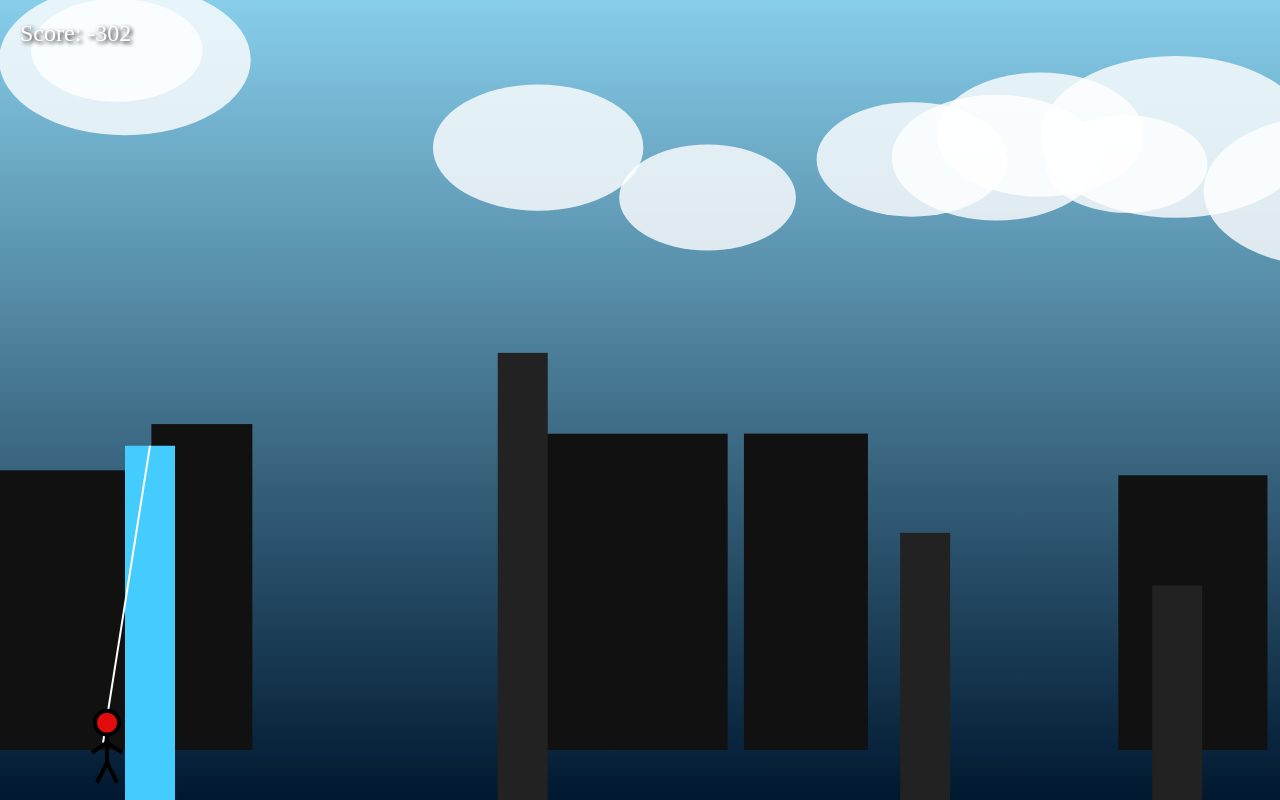
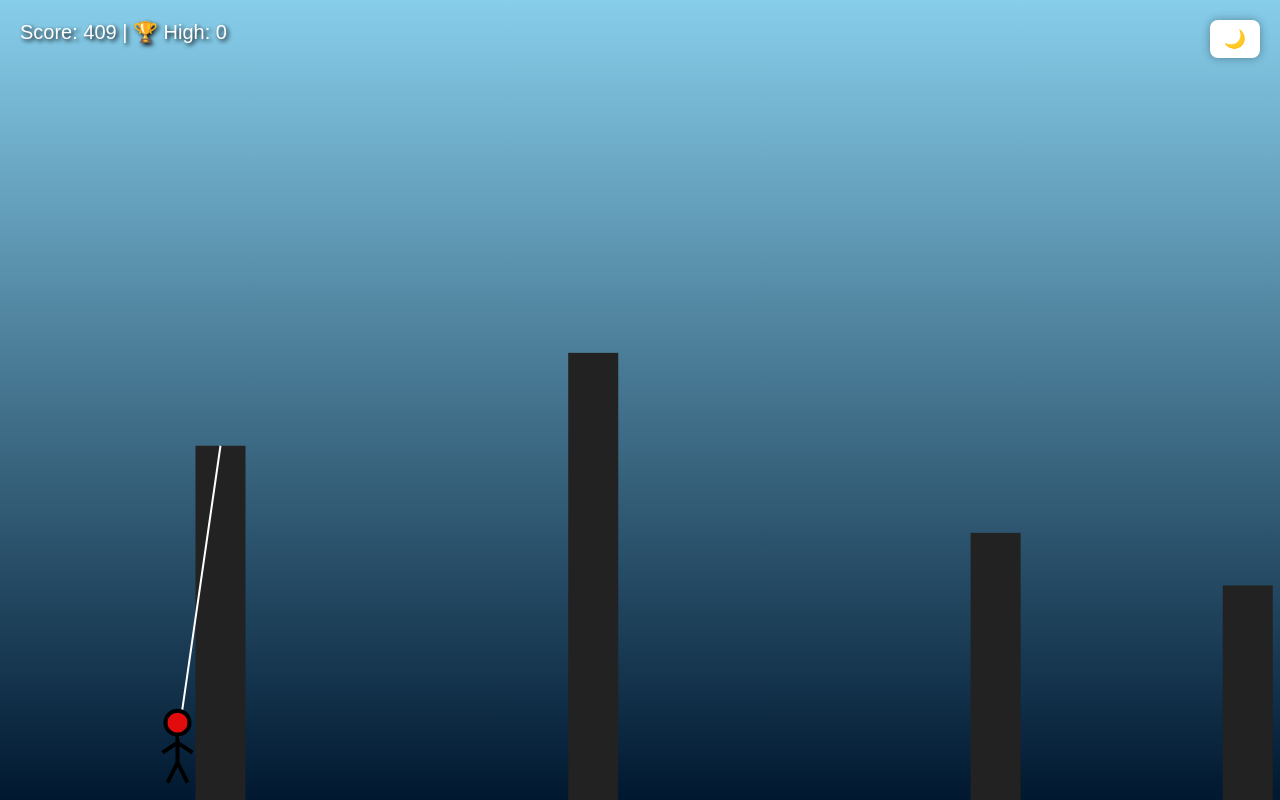
Before and after one commit to hamzah7800/swing, a plain HTML site: page index.html in a window 1280 px wide. Drawn offline with Linux system fonts and the light colour scheme.

Commit message:
Update index.html

```diff
--- a/index.html
+++ b/index.html
@@ -2,25 +2,35 @@
 <html lang="en">
 <head>
 <meta charset="UTF-8">
-<title>Stickman Swinger</title>
+<title>Stickman Swing Game</title>
 <meta name="viewport" content="width=device-width, initial-scale=1.0, user-scalable=no">
 <style>
   html, body {
-    margin:0; padding:0; overflow:hidden;
+    margin: 0; padding: 0; overflow: hidden;
     background: linear-gradient(to top, #001830, #87ceeb);
     touch-action: none;
+    font-family: sans-serif;
   }
-  canvas { display:block; }
+  canvas { display: block; }
   #score {
-    position:absolute; top:20px; left:20px;
-    font-size:24px; color:white;
-    text-shadow:2px 2px 4px #000;
+    position: absolute; top: 20px; left: 20px;
+    font-size: 20px; color: white;
+    text-shadow: 2px 2px 4px #000;
+  }
+  #toggleMode {
+    position: absolute; top: 20px; right: 20px;
+    z-index: 10; padding: 8px 14px;
+    font-size: 18px; border: none;
+    background: #fff; border-radius: 8px;
+    box-shadow: 0 0 10px #0005;
+    cursor: pointer;
   }
 </style>
 </head>
 <body>
 <canvas id="canvas"></canvas>
 <div id="score">Score: 0</div>
+<button id="toggleMode">🌙</button>
 <audio id="whoosh" src="https://freesound.org/data/previews/256/256113_3263906-lq.mp3"></audio>
 
 <script>
@@ -31,240 +41,217 @@ canvas.width = W; canvas.height = H;
 
 const whoosh = document.getElementById("whoosh");
 
-// Buildings
-const skyline = [];
-for(let i=0; i<20; i++){
-  const w = 100 + Math.random()*100;
-  const h = 200 + Math.random()*150;
-  skyline.push({x: i*w*1.5, y: H - h - 50, w, h});
+let score = 0;
+let highScore = localStorage.getItem("highScore") || 0;
+let webLevel = 1;
+
+const scoreEl = document.getElementById("score");
+
+let ropeLength = 300, angle = Math.PI/3, angularVelocity = 0, angularAcceleration = 0;
+let gravity = 0.4, damping = 0.992, swingBoost = 0.001;
+let spider = {x: 0, y: 0, vx: 0, vy: 0, radius: 18};
+let anchors = [], anchorIndex = 0;
+let isSwinging = true, isHolding = false, cameraX = 0;
+let isNight = false;
+
+document.getElementById("toggleMode").onclick = () => {
+  isNight = !isNight;
+  document.body.style.background = isNight
+    ? "linear-gradient(to top, #000010, #111122)"
+    : "linear-gradient(to top, #001830, #87ceeb)";
+};
+
+function generateAnchors() {
+  anchors = [];
+  let x = 150;
+  for (let i = 0; i < 60; i++) {
+    const height = 200 + Math.random() * 250;
+    anchors.push({x, y: H - height});
+    x += 250 + Math.random() * 200;
+  }
 }
 
-// Clouds
-const clouds = [];
-for(let i=0; i<10; i++){
-  clouds.push({
-    x: Math.random()*W,
-    y: 50 + Math.random()*150,
-    w: 80 + Math.random()*60,
-    speed: 0.2 + Math.random()*0.3
-  });
+function getAnchor() {
+  return anchors[anchorIndex];
 }
 
-let ropeLength = 300, angle = Math.PI/3, angularVelocity=0, angularAcceleration=0;
-const gravity = 0.4, damping=0.992, swingBoost=0.001;
-let spider = {x:0,y:0,vx:0,vy:0,radius:18};
-let anchors = [], anchorIndex=0;
-let isSwinging=true, isHolding=false, cameraX=0;
-let score=0, scoreOffset = 0;
-const scoreEl = document.getElementById("score");
-
-// Particles
-let particles = [];
-function createLatchParticles(x, y) {
-  for(let i=0; i<15; i++){
-    particles.push({
-      x, y,
-      vx: (Math.random() - 0.5) * 4,
-      vy: (Math.random() - 0.5) * 4,
-      alpha: 1
-    });
-  }
-}
-function updateParticles() {
-  particles.forEach(p => {
-    p.x += p.vx;
-    p.y += p.vy;
-    p.alpha -= 0.03;
-  });
-  particles = particles.filter(p => p.alpha > 0);
-}
-function drawParticles() {
-  ctx.fillStyle = "white";
-  particles.forEach(p => {
-    ctx.globalAlpha = p.alpha;
-    ctx.beginPath();
-    ctx.arc(p.x - cameraX, p.y, 3, 0, 2 * Math.PI);
-    ctx.fill();
-  });
-  ctx.globalAlpha = 1;
+function updateSpiderPosFromAngle() {
+  const a = getAnchor();
+  spider.x = a.x + ropeLength * Math.sin(angle);
+  spider.y = a.y + ropeLength * Math.cos(angle);
 }
 
-// Anchors
-function generateAnchors(){
-  anchors=[];
-  let x=150;
-  for(let i=0;i<60;i++){
-    const height = 200 + Math.random()*250;
-    anchors.push({x,y:H-height});
-    x += 250 + Math.random()*200;
+function resetGame() {
+  anchorIndex = 0;
+  angle = Math.PI/3;
+  angularVelocity = 0;
+  isSwinging = true;
+  isHolding = false;
+  updateSpiderPosFromAngle();
+  spider.vx = 0; spider.vy = 0;
+  cameraX = 0;
+  score = 0;
+  webLevel = 1;
+  ropeLength = 300;
+  swingBoost = 0.001;
 }
-}
-generateAnchors();
 
-function getAnchor(){return anchors[anchorIndex];}
-function updateSpiderPosFromAngle(){
-  const a=getAnchor();
-  spider.x = a.x + ropeLength*Math.sin(angle);
-  spider.y = a.y + ropeLength*Math.cos(angle);
-}
-function resetGame(){
-  anchorIndex=0; angle=Math.PI/3; angularVelocity=0;
-  isSwinging= true; isHolding=false; updateSpiderPosFromAngle();
-  spider.vx=0; spider.vy=0; cameraX=0;
-  scoreOffset = Math.floor(spider.x);
-  score = 0;
-}
-function findNearestAnchor(){
-  let nearest=null, minDist=1e9;
-  anchors.forEach((a,i)=>{
-    const dx=spider.x-a.x, dy=spider.y-a.y;
-    const dist=Math.hypot(dx,dy);
-    if(dist<minDist && i>anchorIndex){
-      minDist=dist; nearest={anchor:a, index:i, dist};
+function findNearestAnchor() {
+  let nearest = null, minDist = 1e9;
+  anchors.forEach((a, i) => {
+    const dx = spider.x - a.x, dy = spider.y - a.y;
+    const dist = Math.hypot(dx, dy);
+    if (dist < minDist && i > anchorIndex) {
+      minDist = dist;
+      nearest = {anchor: a, index: i, dist};
     }
   });
   return nearest;
 }
-function playWhoosh(){
+
+function playWhoosh() {
   whoosh.currentTime = 0;
   whoosh.play();
 }
 
-function update(){
-  const anchor=getAnchor();
-  if(isSwinging){
-    angularAcceleration = (-gravity/ropeLength)*Math.sin(angle);
-    if(isHolding) angularAcceleration += swingBoost*(angularVelocity>0?1:-1);
+function saveHighScore() {
+  if (score > highScore) {
+    highScore = score;
+    localStorage.setItem("highScore", highScore);
+    showMessage("🏆 New High Score!");
+  }
+}
+
+function updateWebUpgrade() {
+  if (score > 0 && score % 200 === 0) {
+    webLevel++;
+    ropeLength = 280 + webLevel * 10;
+    swingBoost += 0.0003;
+    showMessage("🕸 Web Upgraded! Level " + webLevel);
+  }
+}
+
+function showMessage(msg) {
+  const m = document.createElement("div");
+  m.textContent = msg;
+  m.style.cssText = `
+    position:fixed; top:50%; left:50%;
+    transform:translate(-50%,-50%);
+    background:#fff; color:#000; padding:15px 25px;
+    font-size:20px; border-radius:10px;
+    box-shadow:0 0 20px #000a; z-index:999;
+  `;
+  document.body.appendChild(m);
+  setTimeout(() => m.remove(), 2000);
+}
+
+function update() {
+  const anchor = getAnchor();
+  if (isSwinging) {
+    angularAcceleration = (-gravity / ropeLength) * Math.sin(angle);
+    if (isHolding) angularAcceleration += swingBoost * (angularVelocity > 0 ? 1 : -1);
     angularVelocity += angularAcceleration;
     angularVelocity *= damping;
     angle += angularVelocity;
     updateSpiderPosFromAngle();
-
-    const dist = Math.hypot(spider.x - anchor.x, spider.y - anchor.y);
-    if (dist > ropeLength + 10) angularVelocity *= -0.2;
-
-    score = Math.floor(spider.x - cameraX - scoreOffset);
+    if (spider.x - cameraX > score) score = Math.floor(spider.x - cameraX);
   } else {
     spider.vy += gravity;
     spider.x += spider.vx;
     spider.y += spider.vy;
-    cameraX += (spider.x - cameraX - 150)*0.05;
-
-    if(spider.y > H+200 || spider.x < cameraX-200) resetGame();
-
-    const near = findNearestAnchor();
-    if(near && near.dist < 160){
-      const dx = near.anchor.x - spider.x;
-      const dy = near.anchor.y - spider.y;
-      spider.vx += dx * 0.0015;
-      spider.vy += dy * 0.0015;
+    if (spider.y > H + 200 || spider.x < cameraX - 200) {
+      saveHighScore();
+      resetGame();
     }
   }
 
-  clouds.forEach(cl=>{
-    cl.x += cl.speed;
-    if(cl.x > W+50) cl.x = -cl.w;
-  });
-
-  updateParticles();
+  updateWebUpgrade();
+  cameraX += (spider.x - cameraX - 150) * 0.05;
 }
 
-function drawBackground(){
-  ctx.fillStyle = "rgba(255,255,255,0.8)";
-  clouds.forEach(cl=>{
-    ctx.beginPath();
-    ctx.ellipse(cl.x - cameraX*0.2, cl.y, cl.w, cl.w*0.6, 0, 0, 2*Math.PI);
-    ctx.fill();
-  });
-
-  ctx.fillStyle = "#111";
-  skyline.forEach(b=>{
-    const x = b.x - cameraX*0.3;
-    ctx.fillRect(x, b.y, b.w, b.h);
-  });
-}
-
-function drawSpider(x,y){
-  const faceDir = isSwinging ? (angularVelocity > 0 ? 1 : -1) : 1;
-  ctx.save();
-  ctx.translate(x, y);
-  ctx.scale(faceDir, 1);
-  ctx.translate(-x, -y);
-
-  ctx.lineWidth=4; ctx.strokeStyle="#000"; ctx.fillStyle="#e30c0c";
-  ctx.beginPath();
-  ctx.arc(x, y-20,12,0,2*Math.PI); ctx.fill(); ctx.stroke();
-  ctx.beginPath();
-  ctx.moveTo(x,y-10); ctx.lineTo(x,y+20);
-  ctx.moveTo(x,y); ctx.lineTo(x-15,y+10);
-  ctx.moveTo(x,y); ctx.lineTo(x+15,y+10);
-  ctx.moveTo(x,y+20); ctx.lineTo(x-10,y+40);
-  ctx.moveTo(x,y+20); ctx.lineTo(x+10,y+40);
-  ctx.stroke();
-
-  ctx.restore();
-}
-
-function drawRope(){
-  const a=getAnchor();
-  const ropeOffset = Math.sin(Date.now()*0.01) * 4;
-  ctx.lineWidth=2; ctx.strokeStyle="#fff";
-  ctx.beginPath();
-  ctx.moveTo(a.x - cameraX, a.y);
-  ctx.lineTo(spider.x - cameraX + ropeOffset, spider.y);
-  ctx.stroke();
-}
-
-function drawBuildings(){
-  anchors.forEach((a,i)=>{
-    ctx.fillStyle = (i % 5 === 0) ? "#4cf" : "#222";
+function drawBuildings() {
+  ctx.fillStyle = "#222";
+  anchors.forEach(a => {
     ctx.fillRect(a.x - 25 - cameraX, a.y, 50, H - a.y);
   });
 }
 
-function draw(){
-  ctx.clearRect(0,0,W,H);
-  drawBackground();
-  drawBuildings();
-  drawParticles();
-  if(isSwinging) drawRope();
-  drawSpider(spider.x - cameraX, spider.y);
-  scoreEl.textContent = "Score: " + score;
+function drawRope() {
+  const a = getAnchor();
+  ctx.lineWidth = 2;
+  ctx.strokeStyle = "#fff";
+  ctx.beginPath();
+  ctx.moveTo(a.x - cameraX, a.y);
+  ctx.lineTo(spider.x - cameraX, spider.y);
+  ctx.stroke();
 }
 
-function loop(){
-  update(); draw(); requestAnimationFrame(loop);
+function drawSpider(x, y) {
+  ctx.lineWidth = 4;
+  ctx.strokeStyle = "#000";
+  ctx.fillStyle = "#e30c0c";
+  ctx.beginPath();
+  ctx.arc(x, y - 20, 12, 0, 2 * Math.PI);
+  ctx.fill();
+  ctx.stroke();
+
+  ctx.beginPath();
+  ctx.moveTo(x, y - 10);
+  ctx.lineTo(x, y + 20);
+  ctx.moveTo(x, y);
+  ctx.lineTo(x - 15, y + 10);
+  ctx.moveTo(x, y);
+  ctx.lineTo(x + 15, y + 10);
+  ctx.moveTo(x, y + 20);
+  ctx.lineTo(x - 10, y + 40);
+  ctx.moveTo(x, y + 20);
+  ctx.lineTo(x + 10, y + 40);
+  ctx.stroke();
 }
 
-function attemptLatch(){
+function draw() {
+  ctx.clearRect(0, 0, W, H);
+  drawBuildings();
+  if (isSwinging) drawRope();
+  drawSpider(spider.x - cameraX, spider.y);
+  scoreEl.textContent = `Score: ${score} | 🏆 High: ${highScore}`;
+}
+
+function loop() {
+  update();
+  draw();
+  requestAnimationFrame(loop);
+}
+
+canvas.addEventListener("touchstart", handleSwing);
+canvas.addEventListener("touchend", releaseSwing);
+canvas.addEventListener("mousedown", handleSwing);
+canvas.addEventListener("mouseup", releaseSwing);
+
+function handleSwing() {
+  if (isSwinging) isHolding = true;
+  else {
     const near = findNearestAnchor();
-  if(near && near.dist < 200){
+    if (near && near.dist < 300) {
       anchorIndex = near.index;
       angle = Math.atan2(spider.x - near.anchor.x, spider.y - near.anchor.y);
       angularVelocity = 0;
       isSwinging = true;
       playWhoosh();
-    createLatchParticles(spider.x, spider.y);
+    }
   }
 }
 
-["touchstart", "mousedown"].forEach(evt => {
-  canvas.addEventListener(evt, ()=>{
-    if(isSwinging) isHolding = true;
-    else attemptLatch();
-  });
-});
-["touchend", "mouseup"].forEach(evt => {
-  canvas.addEventListener(evt, ()=>{
-    if(isSwinging){
+function releaseSwing() {
+  if (isSwinging) {
     isHolding = false;
     isSwinging = false;
-      spider.vx = angularVelocity * ropeLength * Math.cos(angle + Math.PI/2);
-      spider.vy = angularVelocity * ropeLength * Math.sin(angle + Math.PI/2);
+    spider.vx = angularVelocity * ropeLength * Math.cos(angle + Math.PI / 2);
+    spider.vy = angularVelocity * ropeLength * Math.sin(angle + Math.PI / 2);
   }
-  });
-});
+}
 
+generateAnchors();
 resetGame();
 loop();
 </script>
```
Lines whose indentation alone changed are shown as unchanged.
